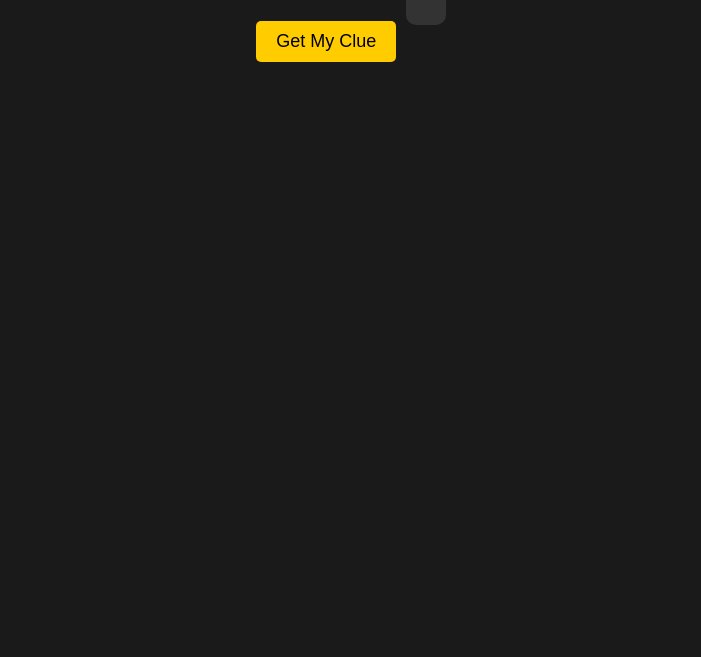
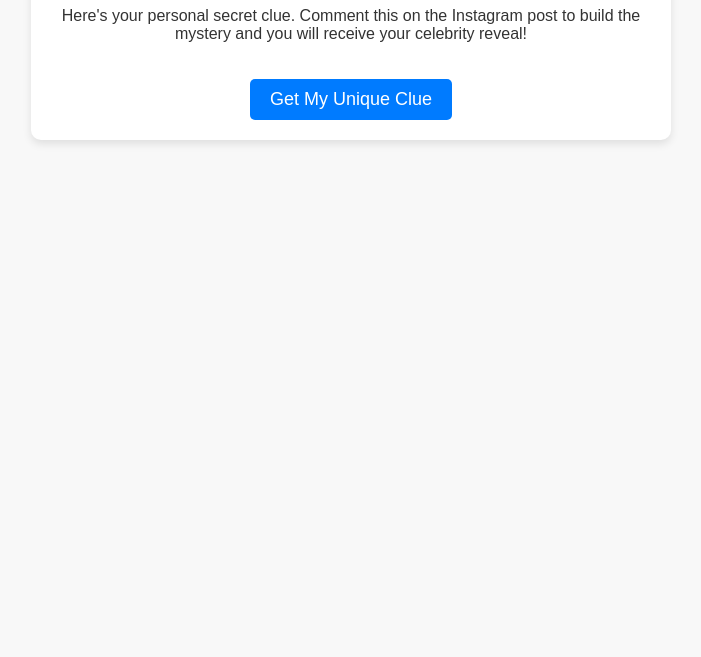
Before and after one commit to silverellexe/YourSecretClues, a plain HTML site: page index.html in a window 1280 px wide. Shown: the part 143-800 px from the top of the page, without its empty margins (289-990 px from the left). Drawn offline with Linux system fonts and the light colour scheme.

Commit message:
Update index.html

```diff
--- a/index.html
+++ b/index.html
@@ -6,36 +6,49 @@
     <title>Secret Clue Generator</title>
     <style>
         body {
-            font-family: "Courier New", monospace;
+            font-family: Arial, sans-serif;
             text-align: center;
-            background-color: #1a1a1a;
-            color: #f5f5f5;
+            background-color: #f8f8f8;
+            color: #333;
             margin: 50px;
+        }
+        .container {
+            max-width: 600px;
+            margin: auto;
+            padding: 20px;
+            background: white;
+            box-shadow: 0 4px 8px rgba(0, 0, 0, 0.1);
+            border-radius: 10px;
         }
         button {
             padding: 10px 20px;
             font-size: 18px;
             cursor: pointer;
-            background-color: #ffcc00;
-            color: black;
+            background-color: #007bff;
+            color: white;
             border: none;
             border-radius: 5px;
+            margin-top: 20px;
         }
         #result {
             margin-top: 20px;
-            font-size: 22px;
+            font-size: 20px;
             font-weight: bold;
-            background-color: #333;
-            padding: 20px;
+            padding: 15px;
             border-radius: 10px;
-            display: inline-block;
+            display: none;
+            background: #f4f4f4;
+            color: #222;
         }
     </style>
 </head>
 <body>
-    <h1>Secret Clue Generator</h1>
-    <button onclick="getClue()">Get My Clue</button>
-    <p id="result"></p>
+    <div class="container">
+        <h1>Secret Clue Generator</h1>
+        <p>Here's your personal secret clue. Comment this on the Instagram post to build the mystery and you will receive your celebrity reveal!</p>
+        <button onclick="getClue()">Get My Unique Clue</button>
+        <p id="result"></p>
+    </div>
 
     <script>
         let clues = [
@@ -58,26 +71,22 @@
             "A map with red ink markings. But the destination is blurred out.",
             "A pair of sunglasses—one lens missing, like it saw too much.",
             "A list of names. Some crossed out. One name is mine.",
-            "A vinyl record, scratched on just one song. Maybe it’s hiding something.",
-            "A typewriter ribbon with ink, but no machine to use it.",
-            "A locked diary, the key nowhere to be found.",
-            "A newspaper clipping with one paragraph blacked out.",
-            "A chess piece—knight—painted completely red.",
-            "A locket with no photo inside, but a whisper of perfume.",
-            "An old bus ticket, the date long expired.",
-            "A fortune teller’s note, but the ink is smudged.",
-            "A library card… but from a library that doesn’t exist.",
-            "A blood-stained playing dice, showing only sixes.",
-            "A child’s drawing of a house, but the windows are all blacked out."
+            "A vinyl record, scratched on just one song. Maybe it’s hiding something."
         ];
 
         function getClue() {
-            if (clues.length === 0) {
-                clues = [...originalClues]; // Reset clues when all are used
+            let storedClue = localStorage.getItem("userClue");
+            let resultBox = document.getElementById("result");
+
+            if (storedClue) {
+                resultBox.innerText = storedClue;
+            } else {
+                let randomIndex = Math.floor(Math.random() * clues.length);
+                let clue = clues[randomIndex];
+                localStorage.setItem("userClue", clue);
+                resultBox.innerText = clue;
             }
-            let randomIndex = Math.floor(Math.random() * clues.length);
-            let clue = clues.splice(randomIndex, 1)[0];
-            document.getElementById("result").innerText = "Here's your personal secret clue. Comment this on the Instagram post to build the mystery and you will receive your celebrity reveal!\n\n" + clue;
+            resultBox.style.display = "block";
         }
     </script>
 </body>
```
